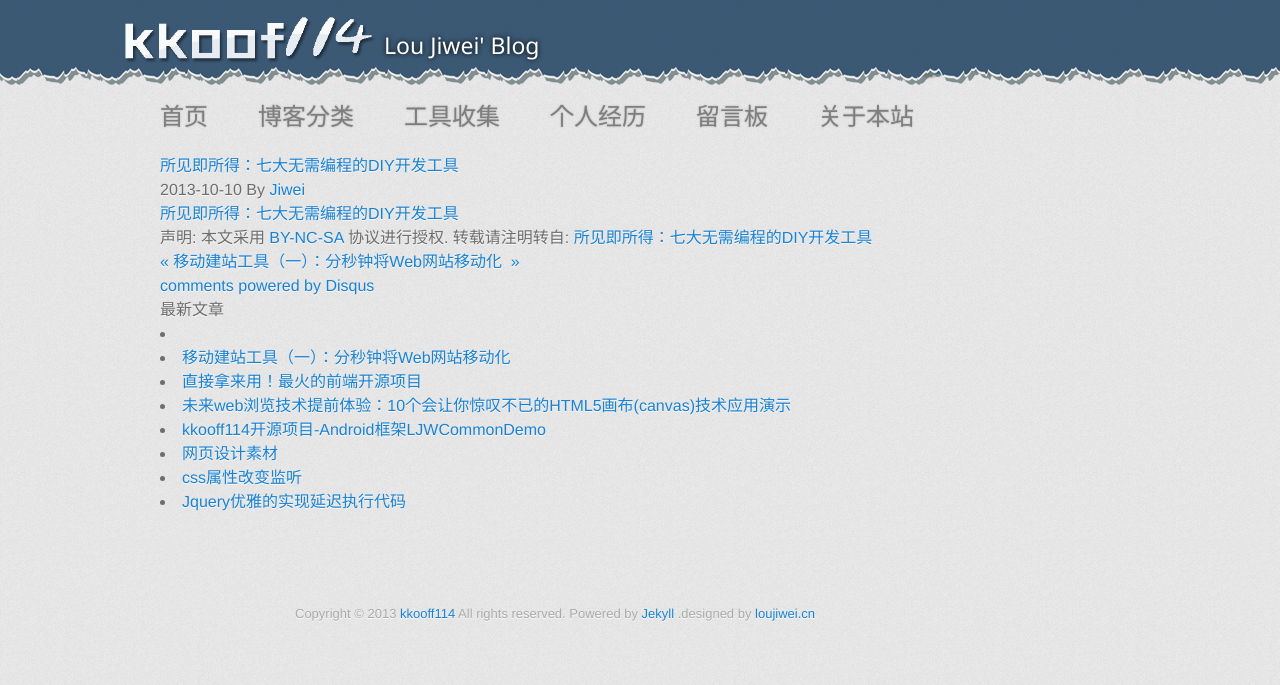
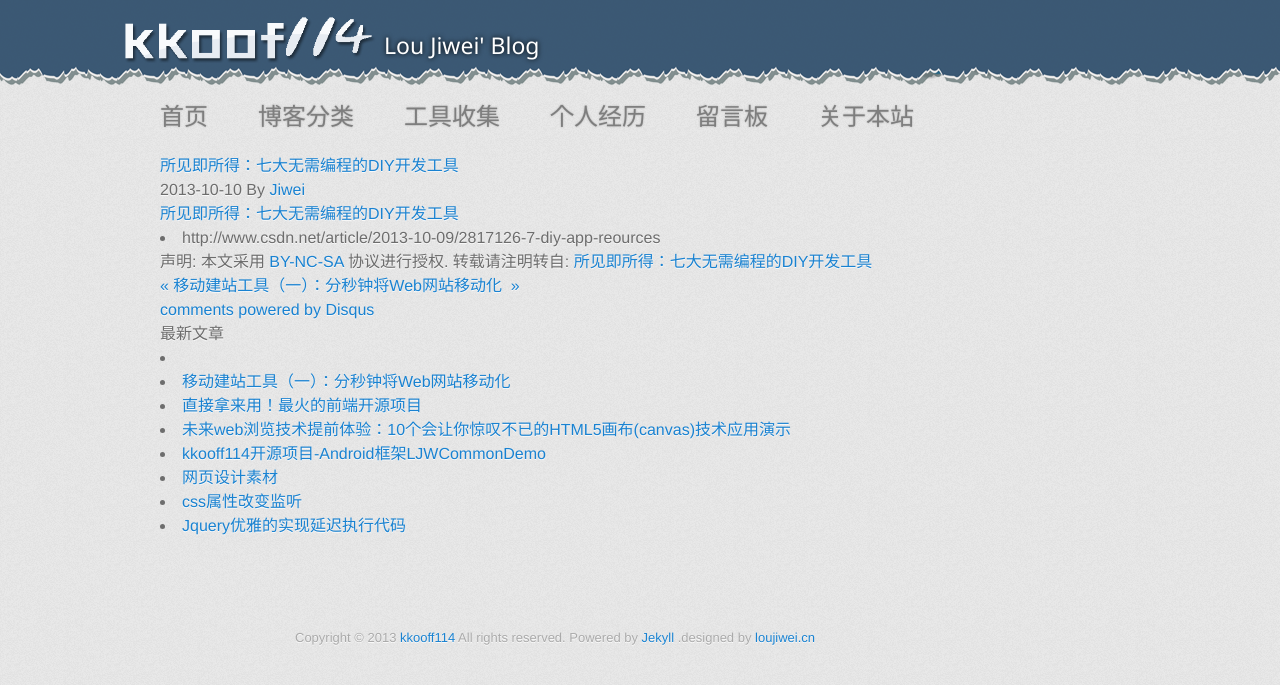
Before and after one commit to kkooff114/kkooff114_blog, a Jekyll site: the page built from _posts/2013-10-10-所见即所得：七大无需编程的DIY开发工具.md, in a window 1280 px wide. Shown: the top 685 px of the page. Built offline with Jekyll 4.4.1, drawn with Linux system fonts in a browser that asks for light colours; nearby versions of some CDN libraries; Markdown is read by kramdown in place of the engine named in the settings; comment, search, counter and statistics services are not loaded; some of the changed lines change nothing that is shown.

Commit message:
edit post

```diff
--- a/_posts/2013-10-10-所见即所得：七大无需编程的DIY开发工具.md
+++ b/_posts/2013-10-10-所见即所得：七大无需编程的DIY开发工具.md
@@ -6,3 +6,4 @@ tags:   移动开发
 keywords: 移动开发, 文章分享, 一定要看
 ---
 [所见即所得：七大无需编程的DIY开发工具](http://www.csdn.net/article/2013-10-09/2817126-7-diy-app-reources/)
++ http://www.csdn.net/article/2013-10-09/2817126-7-diy-app-reources
```
